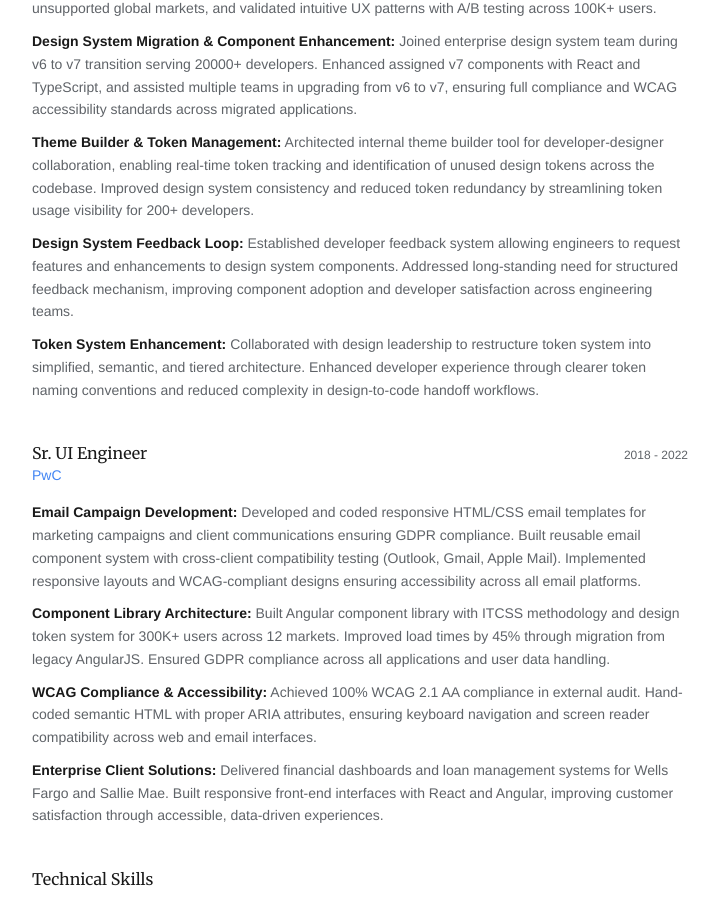
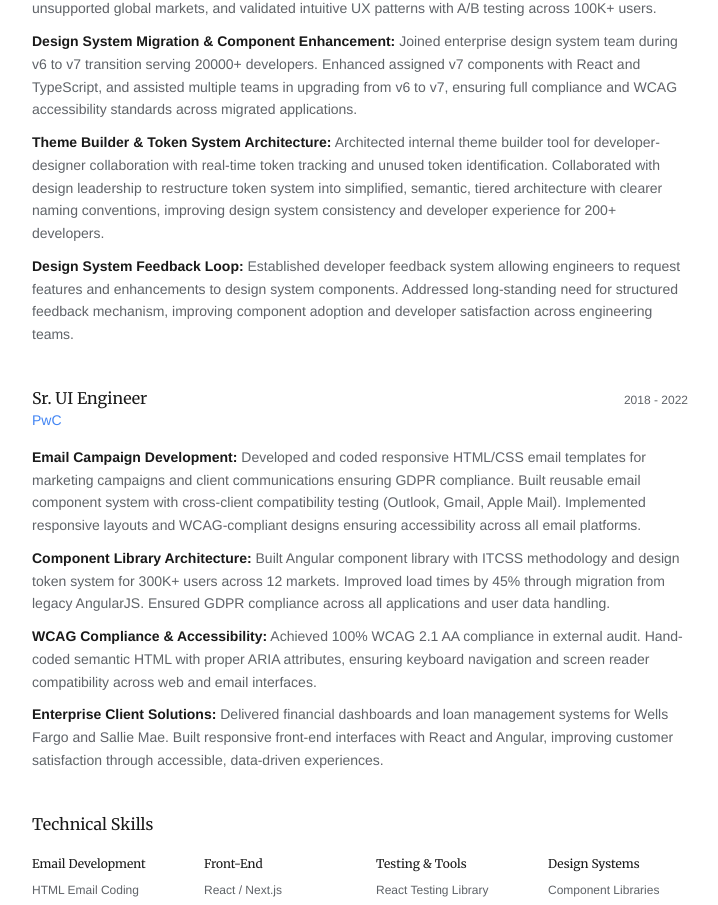
Before and after one commit to elbitapmoC/bp26, a React (Vite) app: page / in a window 1280 px wide. Shown: the part 931-1836 px from the top of the page, without its empty margins (280-998 px from the left). Built offline with nearby package versions, Linux system fonts and the light colour scheme.

Commit message:
docs(resume): update theme builder description and consolidate token system changes

```diff
--- a/src/components/Resume.tsx
+++ b/src/components/Resume.tsx
@@ -141,15 +141,17 @@ export function Resume() {
                 </li>
                 <li className="leading-relaxed">
                   <strong className="text-[#1a1a1a]">
-                    Theme Builder & Token Management:
+                    Theme Builder & Token System Architecture:
                   </strong>{" "}
                   Architected internal theme builder tool for
-                  developer-designer collaboration, enabling
-                  real-time token tracking and identification of
-                  unused design tokens across the codebase.
-                  Improved design system consistency and reduced
-                  token redundancy by streamlining token usage
-                  visibility for 200+ developers.
+                  developer-designer collaboration with real-time
+                  token tracking and unused token identification.
+                  Collaborated with design leadership to
+                  restructure token system into simplified,
+                  semantic, tiered architecture with clearer
+                  naming conventions, improving design system
+                  consistency and developer experience for 200+
+                  developers.
                 </li>
                 <li className="leading-relaxed">
                   <strong className="text-[#1a1a1a]">
@@ -161,17 +163,6 @@ export function Resume() {
                   long-standing need for structured feedback
                   mechanism, improving component adoption and
                   developer satisfaction across engineering teams.
-                </li>
-                <li className="leading-relaxed">
-                  <strong className="text-[#1a1a1a]">
-                    Token System Enhancement:
-                  </strong>{" "}
-                  Collaborated with design leadership to
-                  restructure token system into simplified,
-                  semantic, and tiered architecture. Enhanced
-                  developer experience through clearer token
-                  naming conventions and reduced complexity in
-                  design-to-code handoff workflows.
                 </li>
               </ul>
             </div>
```
